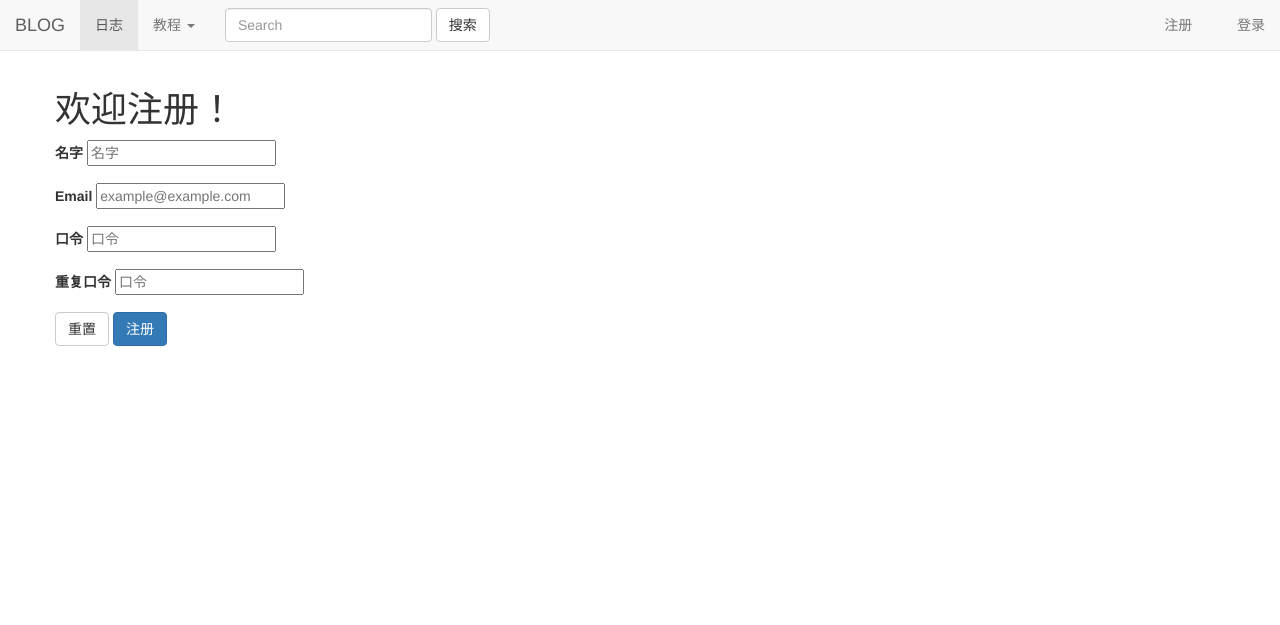
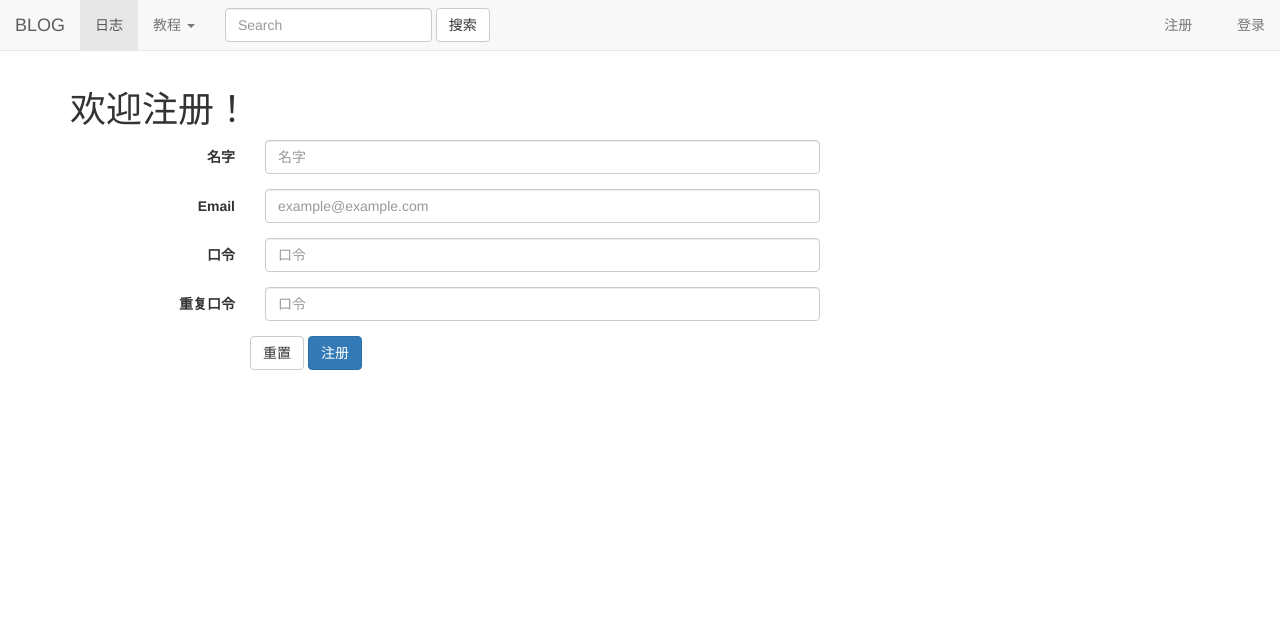
Before and after one commit to wbjxxzx/aiohttp_blog, a Python web app: template www/templates/register.html in a window 1280 px wide. Shown: the top 625 px of the page. Run offline with Jinja, Linux system fonts and the light colour scheme; the template is opened without the code that fills it, so the values that code supplies are empty; some web fonts are replaced.

Commit message:
modify css

```diff
--- a/www/templates/register.html
+++ b/www/templates/register.html
@@ -53,29 +53,39 @@ $(document).ready(function(){
 {% endblock %}
 
 {% block content %}
-<div class="">
+<div class="container">
     <h1>欢迎注册！</h1>
-    <form id="register-form" v-on="submit: submit" class="">
-        <div class=""></div>
+    <div class="hr-line-dashed"></div>
+    <form id="register-form" v-on="submit: submit" class="form-horizontal">
         <div class="form-group">
-            <label class="control-label">名字</label>
-            <input v-model="name" type="text" maxlength="50" placeholder="名字" class="">
+            <label class="col-sm-2 control-label">名字</label>
+            <div class="col-sm-6">
+                <input class="form-control" autocomplete="off" v-model="name" type="text" maxlength="50" placeholder="名字" >
+            </div>
         </div>
         <div class="form-group">
-            <label class="control-label">Email</label>
-            <input v-model="name" type="text" maxlength="50" placeholder="example@example.com" class="">
+            <label class="col-sm-2 control-label">Email</label>
+            <div class="col-sm-6">
+                <input class="form-control" v-model="name" type="text" maxlength="50" placeholder="example@example.com" >
+            </div>
         </div>
         <div class="form-group">
-            <label class="control-label">口令</label>
-            <input v-model="password" type="password" maxlength="50" placeholder="口令" class="">
+            <label class="col-sm-2 control-label">口令</label>
+            <div class="col-sm-6">
+                <input class="form-control" v-model="password" type="password" maxlength="50" placeholder="口令" >
+            </div>
         </div>
         <div class="form-group">
-            <label class="control-label">重复口令</label>
-            <input v-model="confirmPassword" type="password" maxlength="50" placeholder="口令" class="">
+            <label class="col-sm-2 control-label">重复口令</label>
+            <div class="col-sm-6">
+                <input class="form-control" v-model="confirmPassword" type="password" maxlength="50" placeholder="口令" >
+            </div>
         </div>
         <div class="form-group">
-            <input type="reset" class="btn btn-default" value="重置">
-            <button type="submit" class="btn btn-primary"><i></i>注册</button>
+            <div class="col-sm-offset-2">
+                <input type="reset" class="btn btn-default" value="重置">
+                <button type="submit" class="btn btn-primary"><i></i>注册</button>
+            </div>
         </div>
     </form>
 </div>
```
Also changed, not shown: www/templates/blogs.html (+17 -0 lines).
